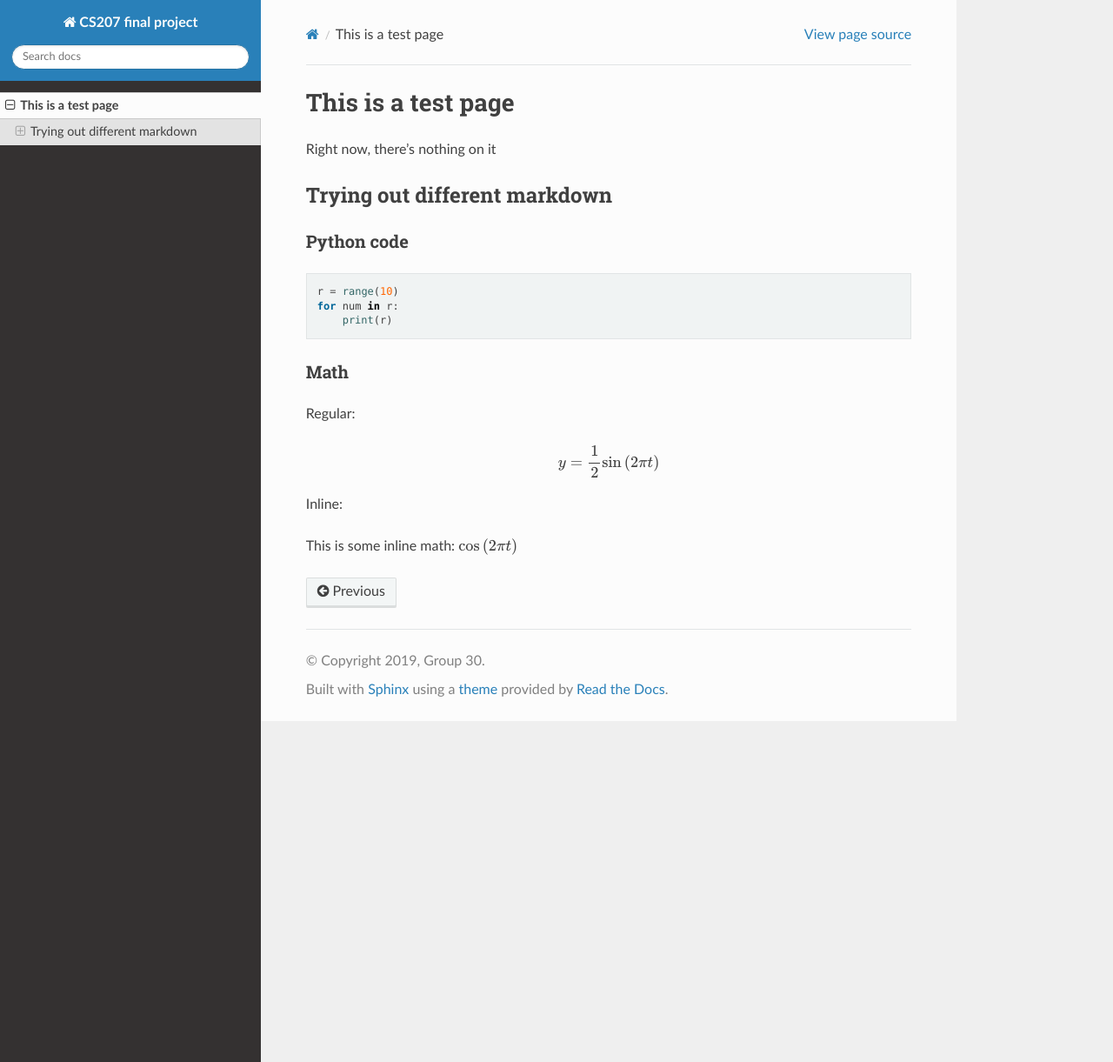
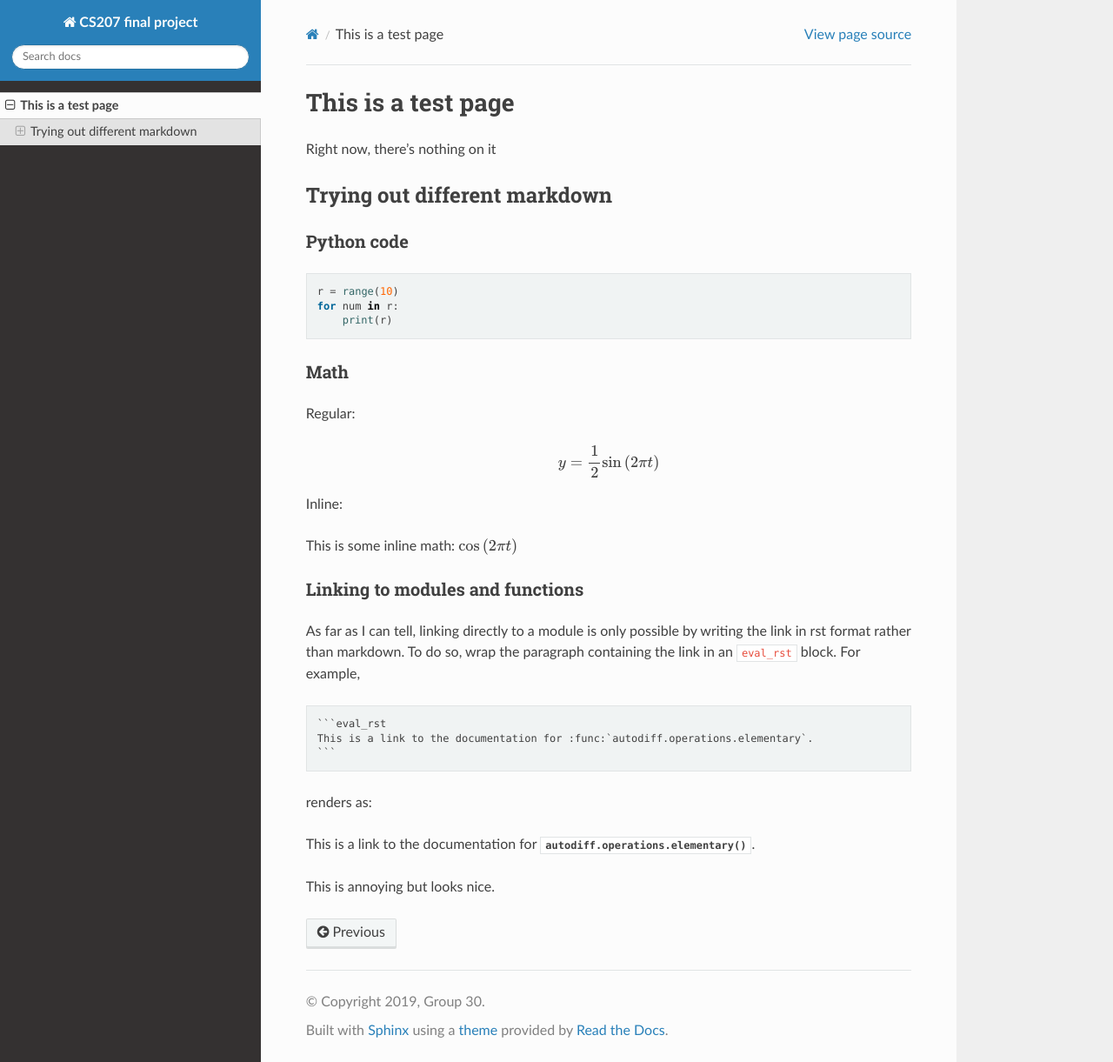
Before and after one commit to rocketscience0/cs207-FinalProject, a Sphinx documentation site: the page built from docs/source/test-page/test.md, in a window 1280 px wide and 1221 px high. Shown: the whole window at 87% size. Built offline with Sphinx 7.4.7 and the Read the Docs theme 2.0.0, drawn with Linux system fonts in a browser that asks for light colours.

Commit message:
New page on how to edit documentation

````diff
--- a/docs/source/index.rst
+++ b/docs/source/index.rst
@@ -8,11 +8,14 @@ Welcome to CS207 final project's documentation!
 
 This is the base documentation for the ``autodiff`` package.
 
+:mod:`autodiff.operations`
+
 .. toctree::
     :maxdepth: 2
     :caption: Contents:
 
     introduction.md
+    test-page/how-to-edit-documentation.md
     test-page/test.md
     api-doc/modules.rst
 
--- a/docs/source/test-page/test.md
+++ b/docs/source/test-page/test.md
@@ -20,3 +20,16 @@ y = \frac{1}{2} \sin \left(2 \pi t\right)
 Inline:
 
 This is some inline math: `$\cos\left(2 \pi t\right)$`
+
+### Linking to modules and functions
+As far as I can tell, linking directly to a module is only possible by writing the link in rst format rather than markdown. To do so, wrap the paragraph containing the link in an `eval_rst` block. For example,
+
+    ```eval_rst
+    This is a link to the documentation for :func:`autodiff.operations.elementary`.
+    ```
+
+renders as:
+```eval_rst
+This is a link to the documentation for :func:`autodiff.operations.elementary`.
+```
+This is annoying but looks nice.
````
Also changed, not shown: docs/source/test-page/how-to-edit-documentation.md (added, +20 -0 lines).
